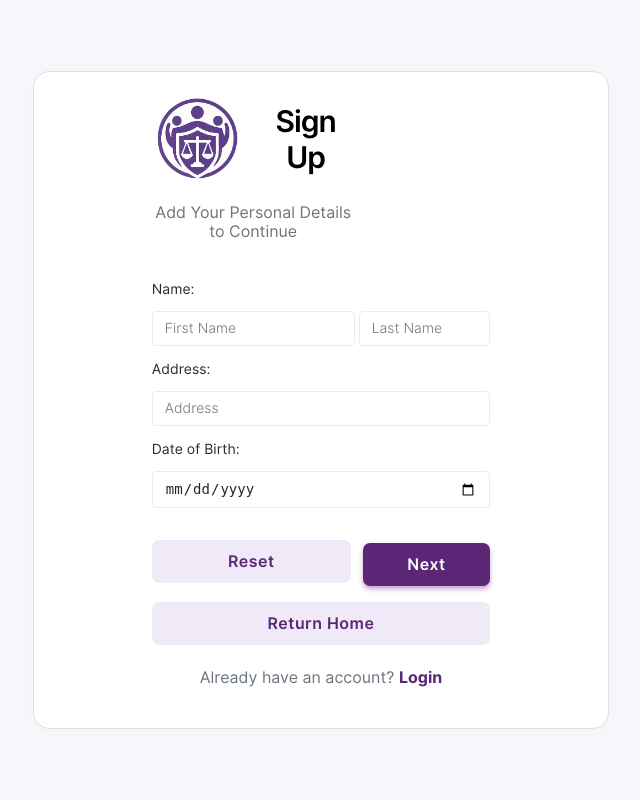
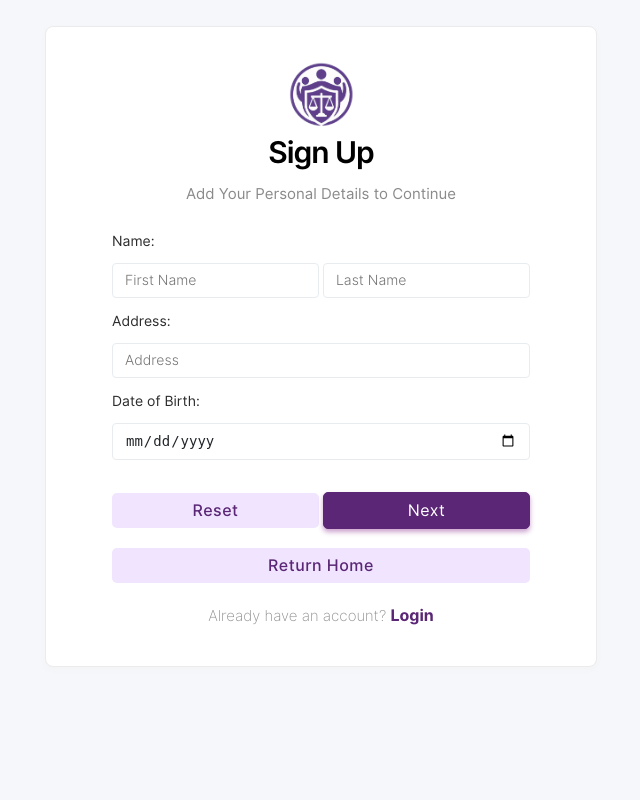
Before and after one commit to b1llchavez/SafeSpacePH, a PHP site: page /signup.php in a window 1280 px wide. Shown: the whole page, without its empty margins (319-959 px from the left). Run offline with PHP 8.4, Linux system fonts and the light colour scheme.

Commit message:
LOGIN SIGN UP NAAYOS PO

```diff
--- a/css/login.css
+++ b/css/login.css
@@ -25,7 +25,6 @@ td {
 .header-text {
     font-weight: 600;
     font-size: 30px;
-    letter-spacing: 1px;
     margin-bottom: 10px;
 
 }
@@ -59,7 +58,6 @@ td {
 }
 
 .login-btn {
-
-    margin-bottom: 15px;
+    margin-bottom: 10px;
     width: 100%;
 }
--- a/css/main.css
+++ b/css/main.css
@@ -87,8 +87,9 @@ body {
 }
 
 .input-text:focus {
-  border: 1px solid rgb(10, 118, 216);
+  border: 1px solid #5A2675;
   transition: 0.2s;
+  box-shadow: 0 0 0 2px #e2d8fa;
 }
 
 .input-text::placeholder {
@@ -103,7 +104,7 @@ body {
   padding: 8px 20px;
   outline: none;
   text-decoration: none;
-  font-size: 15px;
+  font-size: 16px;
   letter-spacing: 0.5px;
   transition: all 0.3s;
   border-radius: 5px;
--- a/signup.php
+++ b/signup.php
@@ -7,45 +7,30 @@
     <link rel="stylesheet" href="css/animations.css">
     <link rel="stylesheet" href="css/main.css">
     <link rel="stylesheet" href="css/signup.css">
-    <link rel="icon" type="image/png" href="img/logo.png">
+        <link rel="icon" type="image/png" href="img/logo.png">
     <title>Sign Up | SafeSpace PH</title>
-
-    <style>
-        /* --- LAYOUT REFINEMENTS --- */
-
-        /* Ensure the body takes up the full viewport height */
-        html, body {
-            height: 100%;
-            margin: 0;
-            padding: 0;
-            overflow: hidden; /* Prevent scrolling on the main page */
-        }
-
-        /* Center the login form vertically and horizontally */
-        body {
-            display: flex;
-            justify-content: center;
-            align-items: center;
-            background-color: #F6F7FA; /* Match background from login.css */
-        }
-    </style>
 
 </head>
 <body>
 <?php
+
+
 
 session_start();
 
 $_SESSION["user"]="";
 $_SESSION["usertype"]="";
 
-//Set the session
 date_default_timezone_set('Asia/Kolkata');
 $date = date('Y-m-d');
 
 $_SESSION["date"]=$date;
 
+
+
 if($_POST){
+
+
 
     $_SESSION["personal"]=array(
         'fname'=>$_POST['fname'],
@@ -54,27 +39,30 @@ if($_POST){
         'dob'=>$_POST['dob']
     );
 
+
     print_r($_SESSION["personal"]);
     header("location: create-account.php");
+
+
+
+
 }
 
 ?>
 
+
+    <center>
     <div class="container">
-        <table border="0" style="margin: 0;padding: 0;width: 60%; margin: auto;">
+        <table border="0">
             <tr>
-                <td style="display: flex; justify-content: center; align-items: center; padding-bottom: 0px; padding-top: 20px;">
-                    <img src="img/logo.png" alt="SafeSpace PH Logo" style="width: 90px; height: auto; margin-right: 15px;">
-                    <p class="header-text" style="margin: 0;">Sign Up</p>
+                <td colspan="2">
+                    <img src="img/logo.png" alt="SafeSpace PH Logo" class="logo" style="width: 70px; height: 70px; margin-top: 30px;">
+                    <p class="header-text" style="margin-top: 0;">Sign Up</p>
+                    <p class="sub-text">Add Your Personal Details to Continue</p>
                 </td>
             </tr>
             <tr>
-                <td>
-                    <p class="sub-text">Add Your Personal Details to Continue</p>
-                </td>
-            </tr>
-            <form action="" method="POST" >
-            <tr>
+                <form action="" method="POST" >
                 <td class="label-td" colspan="2">
                     <label for="name" class="form-label">Name: </label>
                 </td>
@@ -113,17 +101,16 @@ if($_POST){
             </tr>
 
             <tr>
-                 <td style="padding-right: 5px;">
+                <td>
                     <input type="reset" value="Reset" class="login-btn btn-primary-soft btn" >
                 </td>
-                <td style="padding-left: 5px;">
+                <td>
                     <input type="submit" value="Next" class="login-btn btn-primary btn">
                 </td>
             </tr>
-            </form>
             <tr>
                 <td colspan="2">
-                    <button type="button" onclick="window.location.href='index.html';" class="back-btn btn-primary-soft btn">
+                    <button type="button" onclick="window.location.href='index.html';" class="back-btn btn btn-primary-soft">
                         Return Home
                     </button>
                 </td>
@@ -131,65 +118,33 @@ if($_POST){
             <tr>
                 <td colspan="2">
                     <br>
-                    <label for="" class="sub-text">Already have an account? </label>
+                    <label for="" class="sub-text" style="font-weight: 280;">Already have an account&#63; </label>
                     <a href="login.php" class="hover-link1 non-style-link">Login</a>
                     <br><br><br>
                 </td>
             </tr>
+
+                    </form>
+            </tr>
         </table>
+
     </div>
-
+</center>
 <style>
-/* --- VISUAL IMPROVEMENTS & STYLE SYNC --- */
-
-/* Match container style with admin modals */
-.container {
-    border-radius: 16px !important;
-    border: 1px solid #e0e0e0 !important;
+.login-btn {
+  width: 100%;
 }
 
-/* More welcoming sub-text */
-.sub-text {
-  font-size: 16px !important;
-  color: rgb(108, 117, 125) !important;
-  margin-bottom: 25px;
+.back-btn {
+  width: 100%;
 }
 
-/* Input field style to match theme */
-.input-text:focus {
-    border-color: #5A2675 !important;
-    box-shadow: 0 0 0 2px #e2d8fa !important; /* Soft purple glow */
-}
-
-/* Base button style to match admin modal buttons */
-.btn {
-    border: none;
-    border-radius: 7px;
-    padding: 12px 28px;
-    font-size: 16px;
-    font-weight: 600;
-    cursor: pointer;
-    transition: background-color 0.2s, box-shadow 0.2s;
-    width: 100%;
-}
-
-/* Primary "Login" button style */
-.btn-primary {
-    background-color: #5A2675;
-    color: white;
-    margin-bottom: 10px; /* Spacing between buttons */
-}
-.btn-primary:hover {
-    background-color: #4a2061; /* Darker purple on hover */
-}
-
-/* Soft "Return Home" button style */
-.btn-primary-soft {
-    background: #f0e9f7;
-    color: #5A2675;
-}
-.btn-primary-soft:hover {
-    background-color: #9D72B3; /* More visible lavender on hover */
+@keyframes shake {
+  0% { transform: translateX(0); }
+  25% { transform: translateX(-4px); }
+  50% { transform: translateX(4px); }
+  75% { transform: translateX(-4px); }
+  100% { transform: translateX(0); }
 }
 </style>
 </body>
```
Also changed, not shown: create-account.php (+4 -3 lines), login.php (+4 -59 lines).
